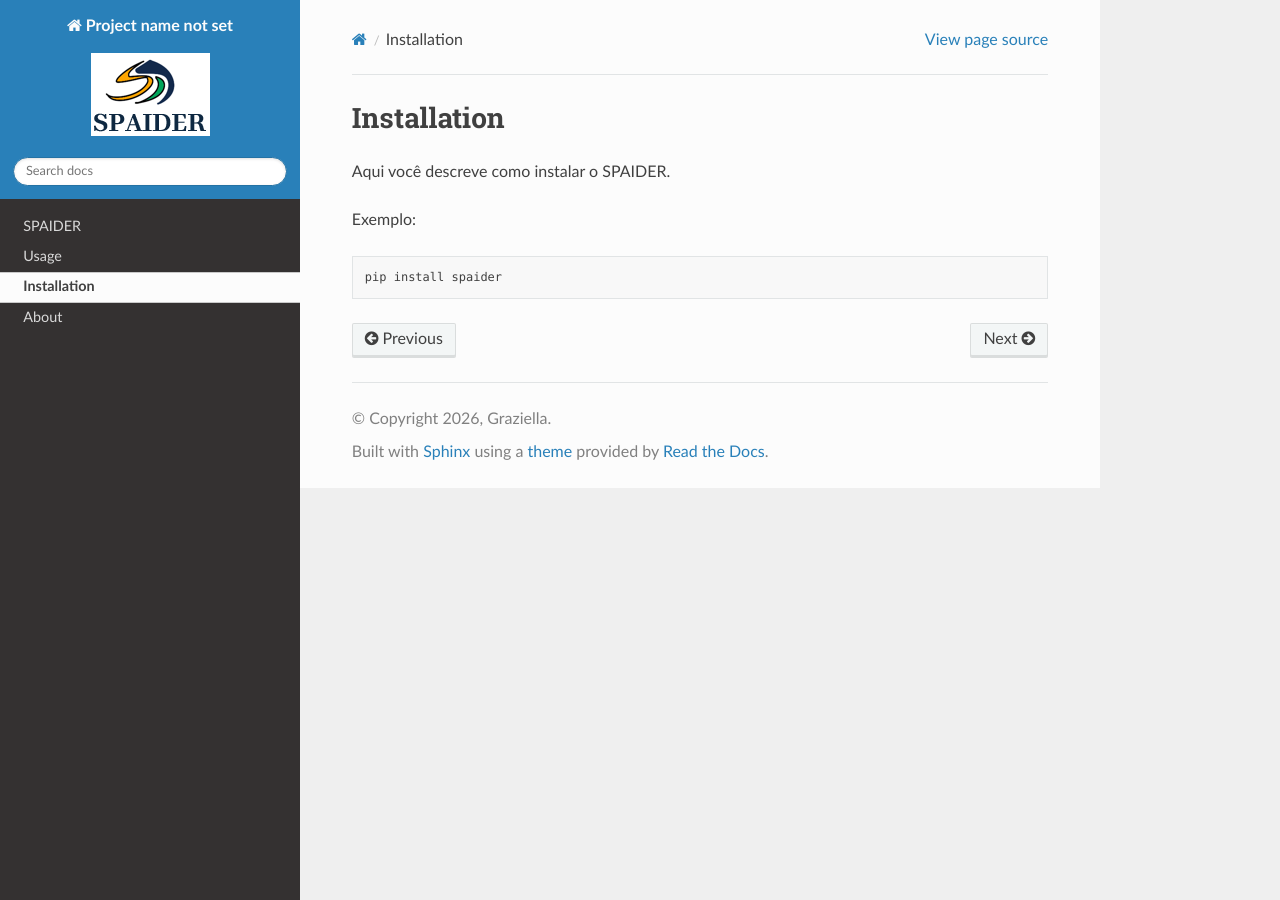
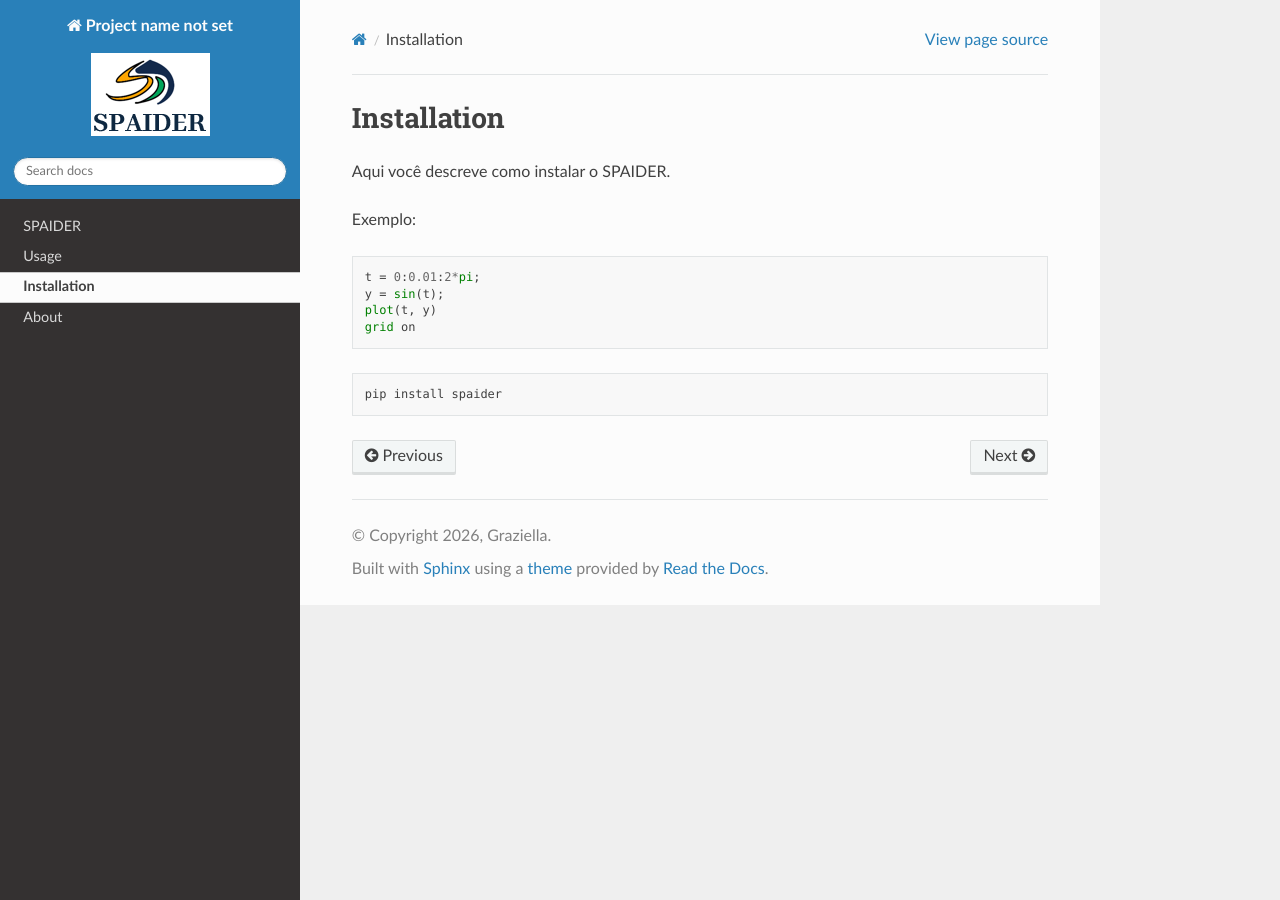
Before and after one commit to LizandroCloud/SPAIDER-M, a Sphinx documentation site: the page built from docs/source/installation.rst, in a window 1280 px wide. Built offline with Sphinx 7.4.7 and the Read the Docs theme 3.1.0, drawn with Linux system fonts in a browser that asks for light colours.

Commit message:
Update installation.rst

```diff
--- a/docs/source/installation.rst
+++ b/docs/source/installation.rst
@@ -5,6 +5,15 @@ Aqui você descreve como instalar o SPAIDER.
 
 Exemplo:
 
+.. code-block:: matlab
+
+   t = 0:0.01:2*pi;
+   y = sin(t);
+   plot(t, y)
+   grid on
+
+
+
 .. code-block:: bash
 
    pip install spaider
```
